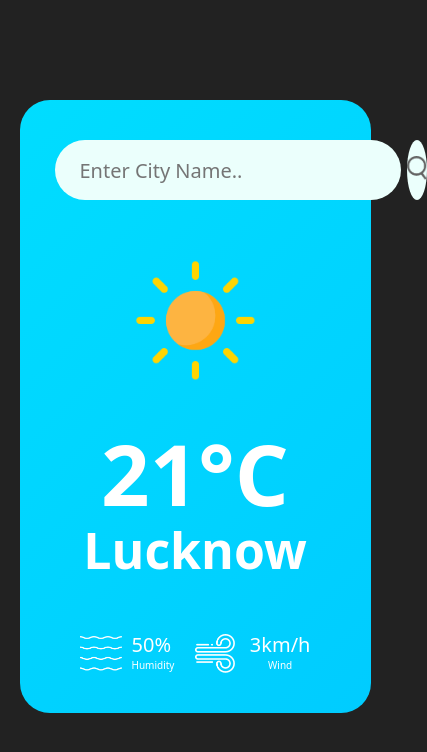
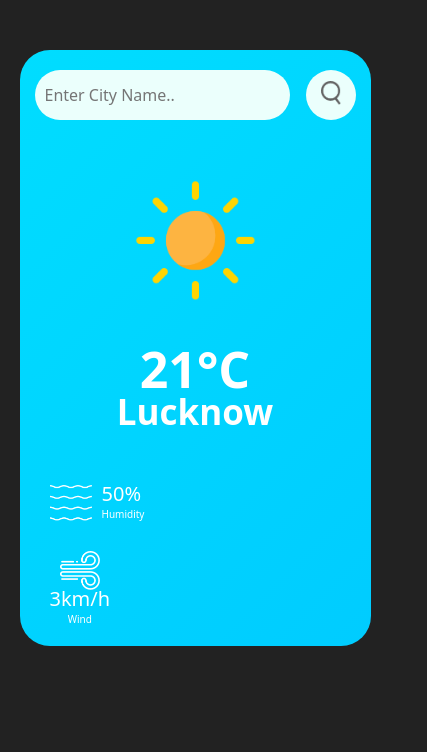
Before and after one commit to vanshsrivastava49/Weather-App, a plain HTML site: page weatherapp/index.html in a window 390 px wide. Shown: the whole page, 427 px wide, since content can reach past the window. Drawn offline with Linux system fonts and the light colour scheme.

Commit message:
fix resp

```diff
--- a/weatherapp/style.css
+++ b/weatherapp/style.css
@@ -1,119 +1,177 @@
-*{
-    margin:0;
+* {
+    margin: 0;
     padding: 0;
     font-family: system-ui, -apple-system, BlinkMacSystemFont, 'Segoe UI', Roboto, Oxygen, Ubuntu, Cantarell, 'Open Sans', 'Helvetica Neue', sans-serif;
-    box-sizing:border-box;
+    box-sizing: border-box;
 }
-body{
+
+body {
     background-color: #222;
 }
-.box{
-    width:90%;
+
+.box {
+    width: 90%;
     max-width: 500px;
-    background: linear-gradient(135deg,#00ddff,#00ccff);
-    color:#fff;
-    margin:100px auto 0;
+    background: linear-gradient(135deg, #00ddff, #00ccff);
+    color: #fff;
+    margin: 100px auto 0;
     border-radius: 30px;
-    padding:40px 35px;
+    padding: 40px 35px;
     text-align: center;
 }
-.search{
-    width:100%;
+
+.search {
+    width: 100%;
     display: flex;
     align-items: center;
     justify-content: space-between;
 }
-.search input{
-    border:0;
-    outline:0;
-    background:#ebfffc;
-    color:#555;
-    padding:10px 25px;
+
+.search input {
+    border: 0;
+    outline: 0;
+    background: #ebfffc;
+    color: #555;
+    padding: 10px 25px;
     height: 60px;
     border-radius: 35px;
-    flex:1;
-    margin-right:16px;
-    font-size:20px;
+    flex: 1;
+    margin-right: 16px;
+    font-size: 20px;
 }
-.search button{
-    border:0;
+
+.search button {
+    border: 0;
     outline: 0;
     background: #ebfffc;
     border-radius: 50%;
-    width:60px;
+    width: 60px;
     height: 60px;
-    cursor:pointer;
+    cursor: pointer;
 }
-.search button img{
-    width:20px;
+
+.search button img {
+    width: 20px;
 }
-.weather-icon{
-    width:180px;
-    margin-top:30px;
+
+.weather-icon {
+    width: 180px;
+    margin-top: 30px;
 }
-.weather h1{
+
+.weather h1 {
     font-size: 85px;
     font-weight: 600;
 }
-.weather h2{
+
+.weather h2 {
     font-size: 50px;
     font-weight: 600;
     margin-top: -15px;
 }
-.details{
+
+.details {
     display: flex;
     align-items: center;
     justify-content: space-between;
     padding: 0 25px;
     margin-top: 50px;
 }
-.col{
+
+.col {
     display: flex;
     align-items: center;
     text-align: left;
 }
-.col img{
-    width:42px;
-    margin-right:10px;
+
+.col img {
+    width: 42px;
+    margin-right: 10px;
 }
-.coll{
-    width:40px;
+
+.coll {
+    width: 40px;
     margin-right: 10px;
     margin-left: 10px;
 }
-.humid,.wind{
+
+.humid, .wind {
     font-size: 30px;
-    margin-top:-5px;
+    margin-top: -5px;
 }
-.textw,.texth{
+
+.textw, .texth {
     font-size: 15px;
 }
-@media (orientation:portrait){
-    .box{
-        width:90%;
-        max-width: 600px;
-        background: linear-gradient(135deg,#00ddff,#00ccff);
-        color:#fff;
-        margin:100px auto 0;
-        border-radius: 30px;
-        padding:40px 35px;
-        text-align: center;
+
+/* Responsive Styles */
+@media (max-width: 768px) {
+    .box {
+        margin: 50px auto;
+        padding: 30px 20px;
     }
-    .search button{
-        border:0;
-        outline: 0;
-        background: #ebfffc;
-        border-radius: 50%;
-        width:80px;
-        margin-left: -10px;
-        height: 60px;
-        cursor:pointer;
+
+    .search input {
+        font-size: 18px;
+        height: 50px;
+        padding: 10px;
     }
-    .humid,.wind{
+
+    .search button {
+        width: 50px;
+        height: 50px;
+    }
+
+    .weather h1 {
+        font-size: 60px;
+    }
+
+    .weather h2 {
+        font-size: 40px;
+    }
+
+    .details {
+        flex-direction: column;
+        align-items: flex-start;
+        padding: 0 15px;
+    }
+
+    .col {
+        justify-content: flex-start;
+        margin-bottom: 15px;
+    }
+
+    .humid, .wind {
+        font-size: 25px;
+    }
+
+    .textw, .texth {
+        font-size: 12px;
+    }
+}
+
+@media (max-width: 480px) {
+    .box {
+        padding: 20px 15px;
+    }
+
+    .search input {
+        font-size: 16px;
+    }
+
+    .weather h1 {
+        font-size: 50px;
+    }
+
+    .weather h2 {
+        font-size: 35px;
+    }
+
+    .humid, .wind {
         font-size: 20px;
-        margin-top:-5px;
     }
-    .textw,.texth{
+
+    .textw, .texth {
         font-size: 10px;
     }
 }
```
